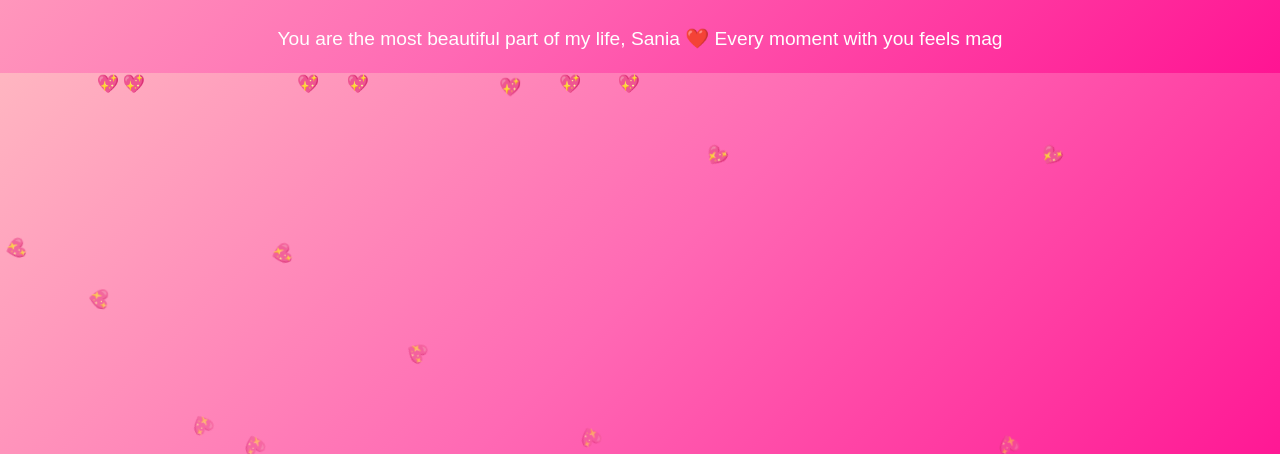
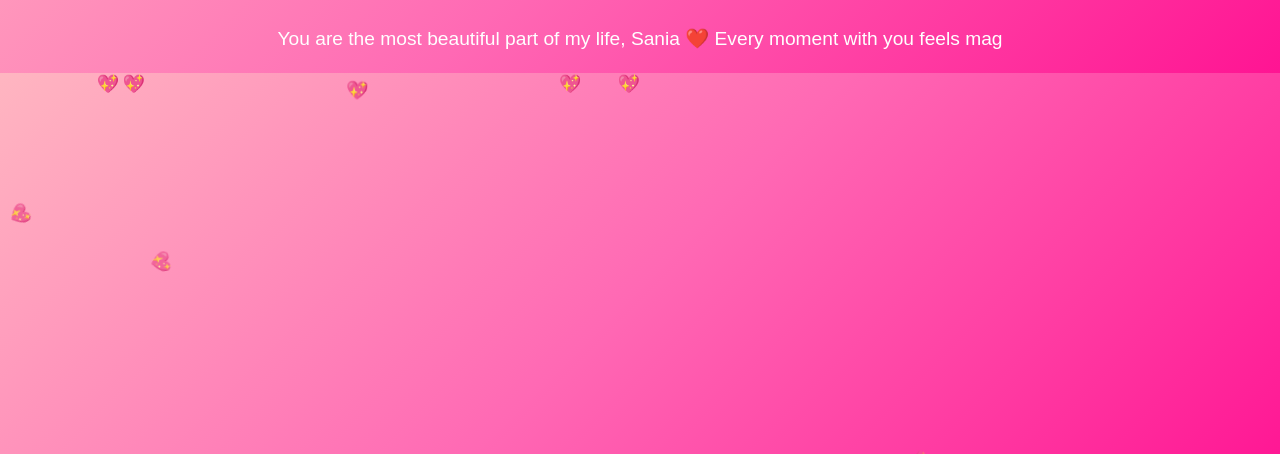
Before and after one commit to Wizard-2005/BirthdaySania, a plain HTML site: page index.html in a window 1280 px wide. Shown: the part 346-800 px from the top of the page. Drawn offline with Linux system fonts and the light colour scheme.

```diff
--- a/index.html
+++ b/index.html
@@ -96,7 +96,7 @@
       document.body.appendChild(heart);
       setTimeout(() => { heart.remove(); }, 5000);
     }
-    setInterval(createHeart, 200);
+    setInterval(createHeart, 500);
   </script>
 </body>
 </html>
```
